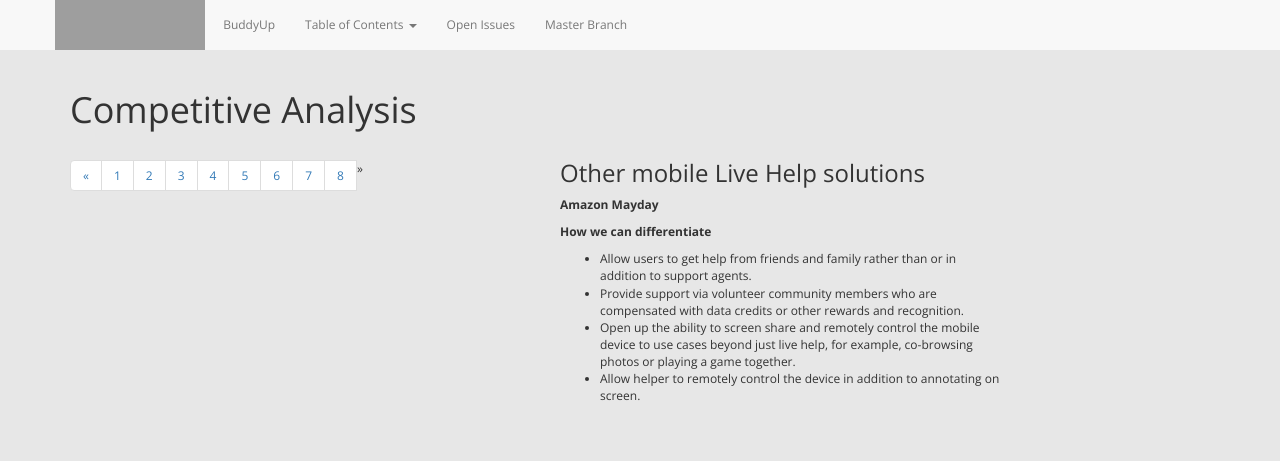
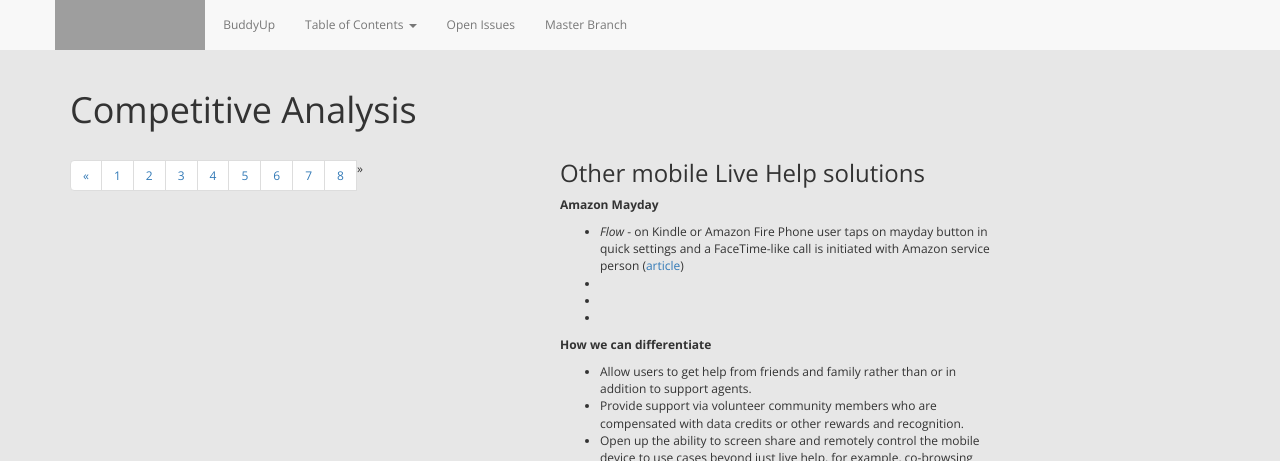
Before and after one commit to mhanratty/marketplaceux-buddyup, a Jekyll site: the page built from projectCompetitiveAnalysis.html, in a window 1280 px wide and 900 px high, cut to the strip 0-461 px from the top of the window. Built offline with Jekyll 4.4.1, drawn with Linux system fonts in a browser that asks for light colours; nearby versions of some CDN libraries; grey boxes are pictures that could not be loaded.

Commit message:
Update projectCompetitiveAnalysis.html

```diff
--- a/projectCompetitiveAnalysis.html
+++ b/projectCompetitiveAnalysis.html
@@ -22,6 +22,13 @@ multisequence: eight
 
 		</p>
 
+			<ul>
+			<li><i>Flow</i> - on Kindle or Amazon Fire Phone user taps on mayday button in quick settings and a FaceTime-like call is initiated with Amazon service person (<a href="http://www.amazon.com/gp/help/customer/display.html?nodeId=201349900">article</a>)</li>
+		  	<li></li>
+			<li></li>
+			<li></li>
+		</ul>
+
 		<p><b>How we can differentiate</b></p>
 		<p class="longText">
 
```
